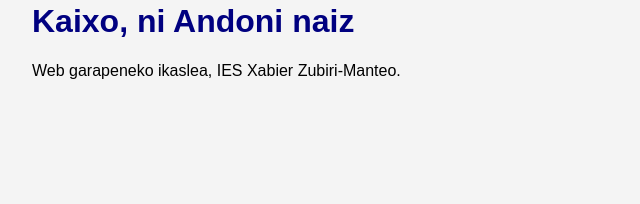
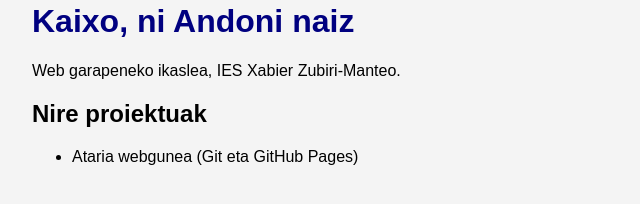
Before and after one commit to aasenjoay26wg/ataria, a plain HTML site: page index.html in a window 1280 px wide. Shown: the part 154-358 px from the top of the page, without its empty margins (0-640 px from the left). Drawn offline with Linux system fonts and the light colour scheme.

Commit message:
Proiektuak atala gehitu

```diff
--- a/index.html
+++ b/index.html
@@ -9,5 +9,13 @@
   <img src="irudiak/logoa.png" alt="Logoa" width="100">
   <h1>Kaixo, ni Andoni naiz</h1>
   <p>Web garapeneko ikaslea, IES Xabier Zubiri-Manteo.</p>
+
+  <section>
+  <h2>Nire proiektuak</h2>
+  <ul>
+    <li>Ataria webgunea (Git eta GitHub Pages)</li>
+  </ul>
+</section>
+
 </body>
 </html>
```
